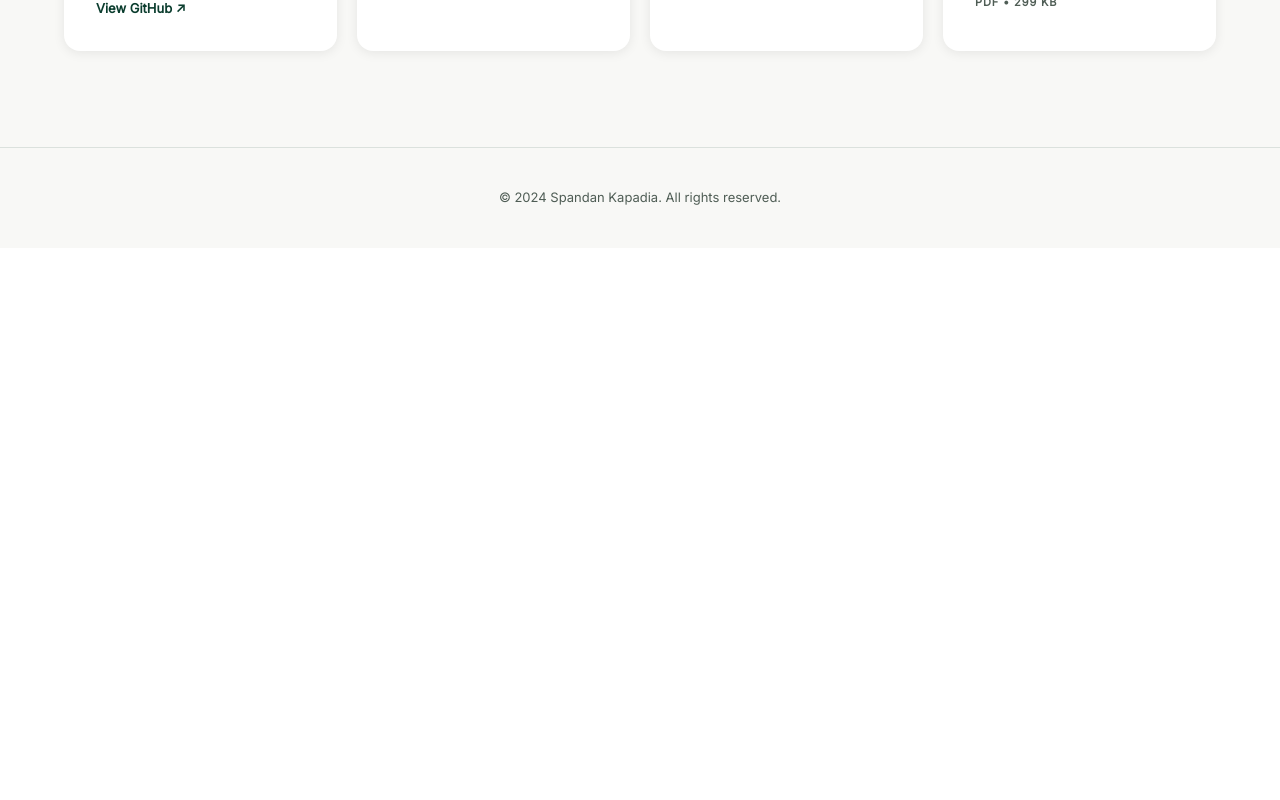
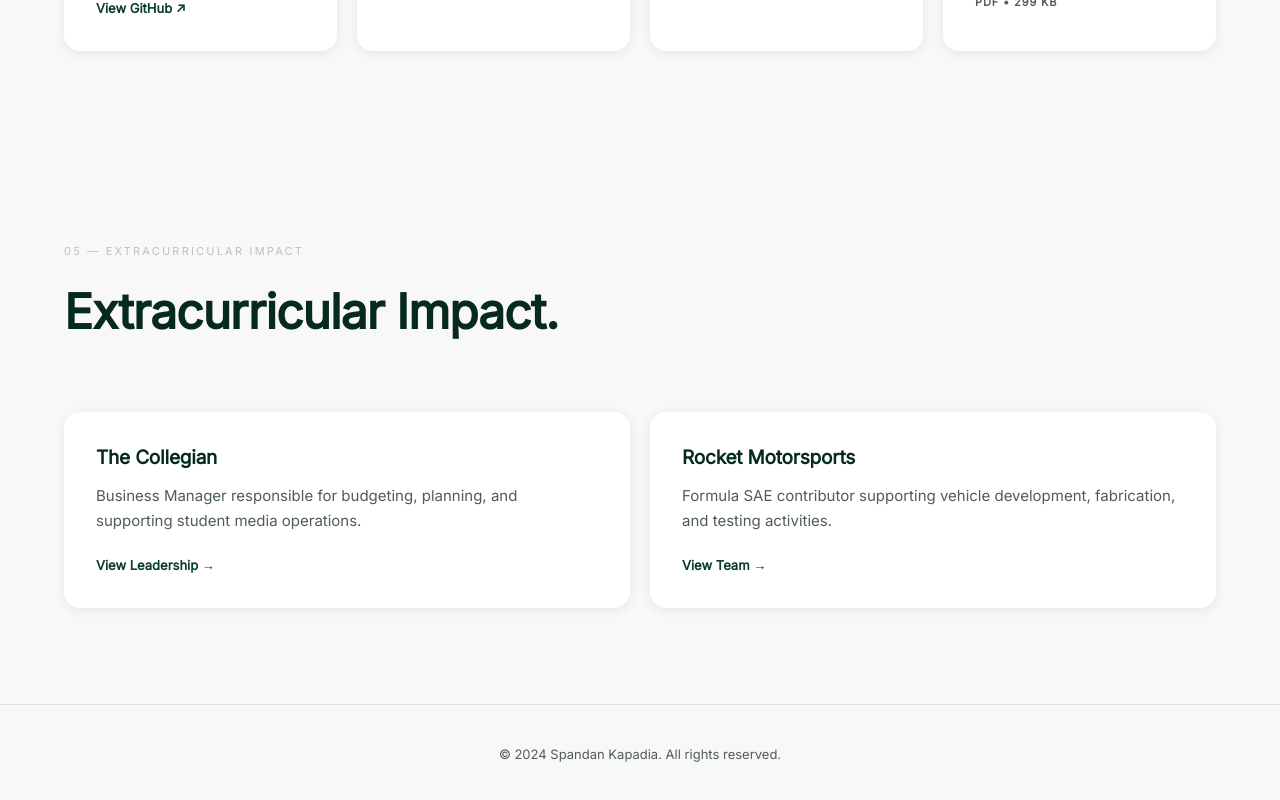
Before and after one commit to spandankapadia/portfolio-aston-inspired-v1, a React (Vite) app: page / in a window 1280 px wide. Shown: the part 1672-2472 px from the top of the page. Before the commit the page ends 1920 px from the top, so only its background shows below. Built offline with nearby package versions, Linux system fonts and the light colour scheme; the HTML template or start-up script is replaced by a standard one.

Commit message:
Add extracurricular impact section

```diff
--- a/magicpath-code.json
+++ b/magicpath-code.json
@@ -2,24 +2,24 @@
   "mode": "edit",
   "componentId": "415736399778709504",
   "projectId": "413725066019352576",
-  "selectedRevisionId": "415747530618466304",
-  "jobId": "413725065763500032-external-agent-415747530618466305",
+  "selectedRevisionId": "416293759542788096",
+  "jobId": "413725065763500032-external-agent-416293759542788097",
   "generatedName": "zestily-mountain-9901",
   "name": "portfolio-aston-inspired-v1",
   "selectedImages": [],
   "editableFiles": [
     {
       "path": "src/App.tsx",
-      "sha256": "5d095c572323f8fd5bde1de69f81a12b6165a41fe3a8915ffdfb5445225025a7"
+      "sha256": "2ef11bf4ce2178ef9d37f68e0b3b3198400ce057b4e67e7138d5a359f00cde62"
     },
     {
       "path": "src/components/generated/PortfolioAstonInspiredV1.tsx",
-      "sha256": "11702cc1bf598780a9eb2f6412ceb32c96ba745b0bdf43a47582abe4b05f0782"
+      "sha256": "baa43268482020ea3403a895b5695044ec278ba5ecb361a79d8ac5527771df5b"
     },
     {
       "path": "src/index.css",
       "sha256": "3af92f9f6b5e93767188381bda25e0b3e26d2885569cffb8b46ff6d8966b1860"
     }
   ],
-  "baseRevisionId": "415747530618466304"
+  "baseRevisionId": "416293759542788096"
 }
--- a/src/components/generated/PortfolioAstonInspiredV1.tsx
+++ b/src/components/generated/PortfolioAstonInspiredV1.tsx
@@ -23,6 +23,12 @@ interface Capability {
 interface HighlightPill {
   label: string;
   accent: boolean;
+}
+interface ImpactItem {
+  title: string;
+  description: string;
+  cta: string;
+  href: string;
 }
 const CAPABILITIES: Capability[] = [{
   number: '01',
@@ -75,6 +81,17 @@ const HIGHLIGHT_PILLS: HighlightPill[] = [{
 }, {
   label: 'Database and Cloud Technologies',
   accent: false
+}];
+const EXTRACURRICULAR_IMPACT: ImpactItem[] = [{
+  title: 'The Collegian',
+  description: 'Business Manager responsible for budgeting, planning, and supporting student media operations.',
+  cta: 'View Leadership \u2192',
+  href: 'https://www.utoledocollegian.com/'
+}, {
+  title: 'Rocket Motorsports',
+  description: 'Formula SAE contributor supporting vehicle development, fabrication, and testing activities.',
+  cta: 'View Team \u2192',
+  href: '#extracurricular-impact'
 }];
 /**
  * SUB-COMPONENTS
@@ -791,6 +808,97 @@ export const PortfolioAstonInspiredV1 = () => {
         </div>
       </section>
 
+      {/* EXTRACURRICULAR IMPACT */}
+      <section id="extracurricular-impact" style={{
+      backgroundColor: bg,
+      padding: '96px 0',
+      transition: 'background 0.3s ease'
+    }}>
+        <div style={{
+        maxWidth: '1200px',
+        margin: '0 auto',
+        padding: '0 24px'
+      }}>
+          <SectionLabel number="05" color="#C0C0C0">Extracurricular Impact</SectionLabel>
+          <h2 style={{
+          fontSize: '48px',
+          fontWeight: 700,
+          letterSpacing: '-0.02em',
+          marginBottom: '64px',
+          color: textPrimary
+        }}>
+            Extracurricular Impact.
+          </h2>
+
+          <div style={{
+          display: 'grid',
+          gridTemplateColumns: 'repeat(2, 1fr)',
+          gap: '20px'
+        }} className="max-sm:grid-cols-1">
+            {EXTRACURRICULAR_IMPACT.map((item, index) => <motion.div key={item.title} initial={{
+            opacity: 0,
+            y: 20
+          }} whileInView={{
+            opacity: 1,
+            y: 0
+          }} viewport={{
+            once: true
+          }} transition={{
+            delay: index * 0.1
+          }}>
+                <motion.div style={{
+              height: '100%',
+              borderRadius: '16px',
+              backgroundColor: cardBg,
+              padding: '32px',
+              boxShadow: cardShadow,
+              transition: 'box-shadow 0.3s ease',
+              cursor: 'default'
+            }} whileHover={{
+              boxShadow: cardShadowHover
+            }}>
+                  <h3 style={{
+                fontSize: '19px',
+                fontWeight: 700,
+                letterSpacing: '-0.01em',
+                color: textPrimary,
+                margin: 0
+              }}>
+                    {item.title}
+                  </h3>
+                  <p style={{
+                marginTop: '12px',
+                fontSize: '15px',
+                lineHeight: 1.65,
+                color: textSecondary,
+                margin: '12px 0 0 0',
+                maxWidth: '560px'
+              }}>
+                    {item.description}
+                  </p>
+                  <a href={item.href} target={item.href.startsWith('http') ? '_blank' : undefined} rel={item.href.startsWith('http') ? 'noopener noreferrer' : undefined} onMouseEnter={e => {
+                e.currentTarget.style.color = isDark ? '#F8F8F6' : '#145A41';
+              }} onMouseLeave={e => {
+                e.currentTarget.style.color = isDark ? '#C0C0C0' : '#0B3D2E';
+              }} style={{
+                display: 'inline-flex',
+                alignItems: 'center',
+                gap: '8px',
+                marginTop: '22px',
+                fontSize: '13px',
+                fontWeight: 700,
+                color: isDark ? '#C0C0C0' : '#0B3D2E',
+                textDecoration: 'none',
+                transition: 'color 0.2s ease'
+              }}>
+                    {item.cta}
+                  </a>
+                </motion.div>
+              </motion.div>)}
+          </div>
+        </div>
+      </section>
+
       {/* FOOTER */}
       <footer style={{
       borderTop: `1px solid ${borderColor}`,
```
